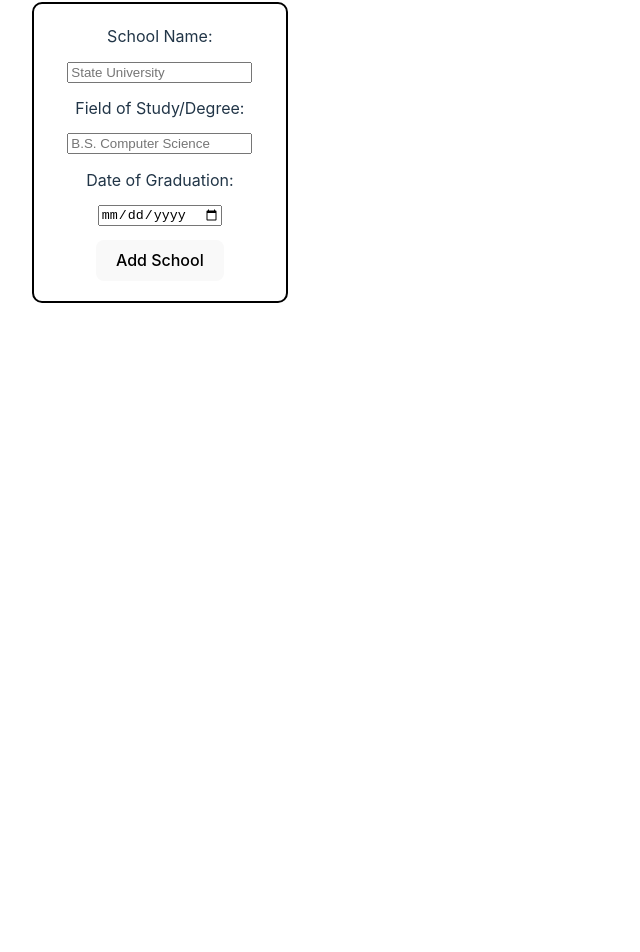
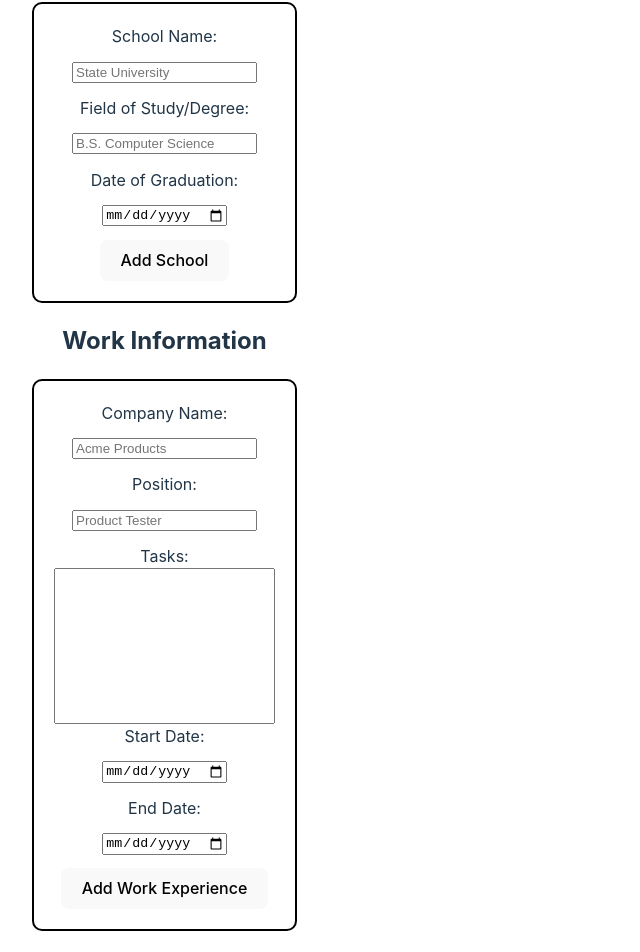
Before and after one commit to blevinspercussion/odin-cv, a React (Vite) app: page / in a window 1280 px wide. Shown: the part 617-1569 px from the top of the page, without its empty margins (0-640 px from the left). Before the commit the page ends 952 px from the top, so only its background shows below. Built offline with nearby package versions, Linux system fonts and the light colour scheme.

Commit message:
Work experience form and output are both working

```diff
--- a/src/App.css
+++ b/src/App.css
@@ -3,6 +3,14 @@
   margin: 0 auto;
   padding: 2rem;
   text-align: center;
+  list-style: none;
+}
+
+#education-info {
+  align-items: flex-start;
+  justify-content: flex-start;
+  border: 2px solid black;
+  padding: 2rem;
 }
 
 input {
@@ -24,3 +32,7 @@ form {
   align-items: flex-start;
   justify-content: space-between;
 }
+
+textarea {
+  resize: none;
+}
--- a/src/App.jsx
+++ b/src/App.jsx
@@ -22,6 +22,21 @@ function App() {
   });
 
   const [schools, setSchools] = useState([]);
+
+  const [workName, setWorkName] = useState("");
+  const [position, setPosition] = useState("");
+  const [tasks, setTasks] = useState("");
+  const [startDate, setStartDate] = useState("");
+  const [endDate, setEndDate] = useState("");
+  const [works, setWorks] = useState([]);
+
+  const [work, setWork] = useState({
+    workName: "",
+    position: "",
+    tasks: "",
+    startDate: "",
+    endDate: "",
+  });
 
   const handleFirstName = (newFirstName) => {
     setFirstName(newFirstName);
@@ -78,7 +93,68 @@ function App() {
     handleFieldOfStudy(e);
     handleDateOfGraduation(e);
     e.preventDefault();
-    console.log("bitch");
+  };
+
+  const handleWorkName = (newWorkName) => {
+    setWorkName(newWorkName);
+    setWork((work) => ({
+      ...work,
+      workName: newWorkName,
+    }));
+  };
+
+  const handlePosition = (newPosition) => {
+    setPosition(newPosition);
+    setWork((work) => ({
+      ...work,
+      position: newPosition,
+    }));
+  };
+
+  const handleTasks = (newTasks) => {
+    setTasks(newTasks);
+    setWork((work) => ({
+      ...work,
+      tasks: newTasks,
+    }));
+  };
+
+  const handleStartDate = (newStartDate) => {
+    setStartDate(newStartDate);
+    setWork((work) => ({
+      ...work,
+      startDate: newStartDate,
+    }));
+  };
+
+  const handleEndDate = (newEndDate) => {
+    setEndDate(newEndDate);
+    setWork((work) => ({
+      ...work,
+      endDate: newEndDate,
+    }));
+  };
+
+  const handleWorks = (newWork) => {
+    setWorks(works.concat(newWork));
+  };
+
+  const handleWorkSubmit = (e) => {
+    handleWorks(work);
+    setWork({
+      workName: workName,
+      position: position,
+      tasks: tasks,
+      startDate: startDate,
+      endDate: endDate,
+    });
+    handleWorkName(e);
+    handlePosition(e);
+    handleTasks(e);
+    handleStartDate(e);
+    handleEndDate(e);
+    e.preventDefault();
+    console.log(works);
   };
 
   return (
@@ -97,6 +173,13 @@ function App() {
         handleDateOfGraduation={handleDateOfGraduation}
         handleSchools={handleSchools}
         handleSchoolSubmit={handleSchoolSubmit}
+        handleWorkName={handleWorkName}
+        handlePosition={handlePosition}
+        handleTasks={handleTasks}
+        handleStartDate={handleStartDate}
+        handleEndDate={handleEndDate}
+        handleWorks={handleWorks}
+        handleWorkSubmit={handleWorkSubmit}
       />
       <Output
         firstName={firstName}
@@ -104,6 +187,7 @@ function App() {
         email={email}
         phone={phone}
         schools={schools}
+        works={works}
       />
     </div>
   );
--- a/src/components/Input.jsx
+++ b/src/components/Input.jsx
@@ -16,6 +16,13 @@ function Input({
   handleDateOfGraduation,
   handleSchools,
   handleSchoolSubmit,
+  handleWorkName,
+  handlePosition,
+  handleTasks,
+  handleStartDate,
+  handleEndDate,
+  handleWorks,
+  handleWorkSubmit,
 }) {
   const handleFirstNameChange = (e) => {
     handleFirstName(e.target.value);
@@ -51,6 +58,33 @@ function Input({
     e.preventDefault();
   };
 
+  const handleWorkNameChange = (e) => {
+    handleWorkName(e.target.value);
+    console.log(e.target.value);
+  };
+
+  const handlePositionChange = (e) => {
+    handlePosition(e.target.value);
+  };
+
+  const handleTasksChange = (e) => {
+    handleTasks(e.target.value);
+  };
+
+  const handleStartDateChange = (e) => {
+    handleStartDate(e.target.value);
+  };
+
+  const handleEndDateChange = (e) => {
+    handleEndDate(e.target.value);
+  };
+
+  const handleWorkSubmitChange = (e) => {
+    handleWorkSubmit(e);
+    document.getElementById("work-form").reset();
+    e.preventDefault();
+  };
+
   return (
     <div>
       <h1>Input</h1>
@@ -62,6 +96,7 @@ function Input({
           placeholder="First Name"
           name="firstName"
           onChange={handleFirstNameChange}
+          required
         />
         <label htmlFor="lastName">Last Name: </label>
         <input
@@ -69,6 +104,7 @@ function Input({
           placeholder="Last Name"
           name="lastName"
           onChange={handleLastNameChange}
+          required
         />
         <label htmlFor="email">Email: </label>
         <input
@@ -76,6 +112,7 @@ function Input({
           placeholder="email@domain.com"
           name="email"
           onChange={handleEmailChange}
+          required
         />
         <label htmlFor="phone">Phone Number: </label>
         <input
@@ -83,6 +120,7 @@ function Input({
           placeholder="xxx-xxx-xxxx"
           name="phone"
           onChange={handlePhoneChange}
+          required
         />
       </form>
       <h2>School Information</h2>
@@ -93,6 +131,7 @@ function Input({
           name="school-name"
           placeholder="State University"
           onChange={handleSchoolNameChange}
+          required
         />
         <label htmlFor="field-of-study">Field of Study/Degree:</label>
         <input
@@ -100,11 +139,56 @@ function Input({
           name="field-of-study"
           placeholder="B.S. Computer Science"
           onChange={handleFieldOfStudyChange}
+          required
         />
         <label htmlFor="date-of-graduation">Date of Graduation:</label>
-        <input type="date" onChange={handleDateOfGraduationChange} />
+        <input type="date" onChange={handleDateOfGraduationChange} required />
         <button type="submit" onClick={handleSchoolSubmitChange}>
           Add School
+        </button>
+      </form>
+      <h2>Work Information</h2>
+      <form id="work-form">
+        <label htmlFor="work-name">Company Name:</label>
+        <input
+          type="text"
+          name="work-name"
+          placeholder="Acme Products"
+          onChange={handleWorkNameChange}
+          required
+        />
+        <label htmlFor="position">Position:</label>
+        <input
+          type="text"
+          name="position"
+          placeholder="Product Tester"
+          onChange={handlePositionChange}
+          required
+        />
+        <label htmlFor="tasks">Tasks:</label>
+        <textarea
+          name="tasks"
+          cols="25"
+          rows="10"
+          required
+          onChange={handleTasksChange}
+        ></textarea>
+        <label htmlFor="start-date">Start Date:</label>
+        <input
+          type="date"
+          name="start-date"
+          required
+          onChange={handleStartDateChange}
+        />
+        <label htmlFor="end-date">End Date:</label>
+        <input
+          type="date"
+          name="end-date"
+          required
+          onChange={handleEndDateChange}
+        />
+        <button type="submit" onClick={handleWorkSubmitChange}>
+          Add Work Experience
         </button>
       </form>
     </div>
--- a/src/components/Output.jsx
+++ b/src/components/Output.jsx
@@ -1,6 +1,6 @@
 import React from "react";
 
-function Output({ firstName, lastName, email, phone, schools }) {
+function Output({ firstName, lastName, email, phone, schools, works }) {
   return (
     <div>
       <h1>Output</h1>
@@ -10,14 +10,39 @@ function Output({ firstName, lastName, email, phone, schools }) {
       <p>
         {email} - {phone}
       </p>
+      <article id="education-info">
         <h2>Education</h2>
         <ul>
           {schools?.map((index) => (
             <li key={index.schoolName} value={index.schoolName}>
-            {index.schoolName} - {index.fieldOfStudy} - {index.dateOfGraduation}
+              <h3>{index.schoolName}</h3>
+              <p>
+                <strong>Degree: </strong>
+                {index.fieldOfStudy}
+              </p>
+              <p>
+                <strong>Date of Graduation: </strong>
+                {index.dateOfGraduation}
+              </p>
+              <hr />
             </li>
           ))}
         </ul>
+      </article>
+      <article id="work-info">
+        <h2>Experience</h2>
+        <ul>
+          {works?.map((index) => (
+            <li key={index.workName} value={index.workName}>
+              <h3>{index.workName}</h3>
+              <p>Position/Title: {index.position}</p>
+              <p>Job Description: {index.tasks}</p>
+              <p>Start Date: {index.startDate}</p>
+              <p>End Date: {index.endDate}</p>
+            </li>
+          ))}
+        </ul>
+      </article>
     </div>
   );
 }
--- a/src/index.css
+++ b/src/index.css
@@ -55,6 +55,10 @@ button:focus-visible {
   outline: 4px auto -webkit-focus-ring-color;
 }
 
+ul {
+  list-style: none;
+}
+
 @media (prefers-color-scheme: light) {
   :root {
     color: #213547;
```
Lines whose indentation alone changed are shown as unchanged.
